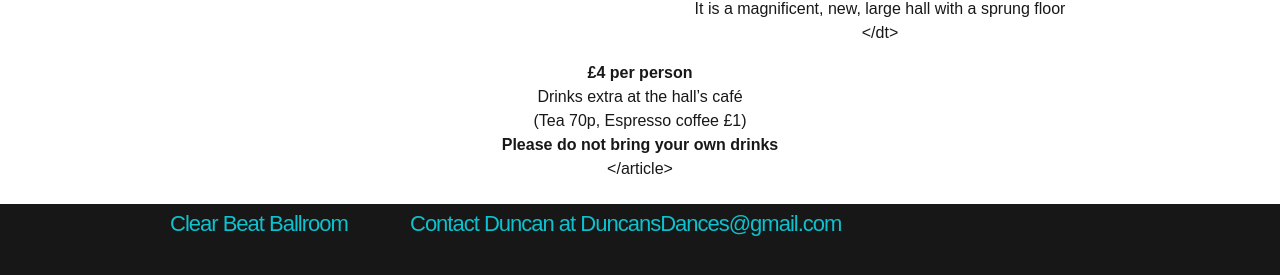
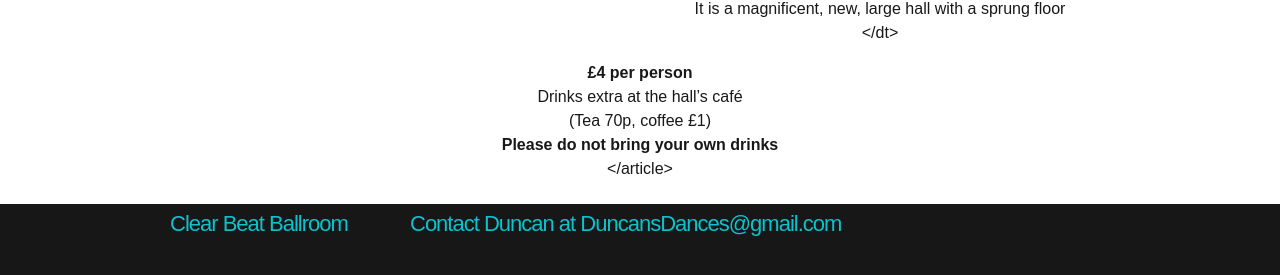
Before and after one commit to ramsayd/duncansdances, a Jekyll site: the page built from 00_index.md, in a window 1280 px wide. Shown: the part 571-846 px from the top of the page. Built offline with Jekyll 4.4.1, drawn with Linux system fonts in a browser that asks for light colours.

Commit message:
Update 00_index.md

```diff
--- a/00_index.md
+++ b/00_index.md
@@ -40,7 +40,7 @@ permalink: "index.html"
 <dl>
 <dt><strong>£4 per person</strong></dt>
  <dt>Drinks extra at the hall’s café</dt>
-<dt>(Tea 70p, Espresso coffee £1)</dt>
+<dt>(Tea 70p, coffee £1)</dt>
 <dt><strong>Please do not bring your own drinks</strong></dt>
 
 </article>
```
